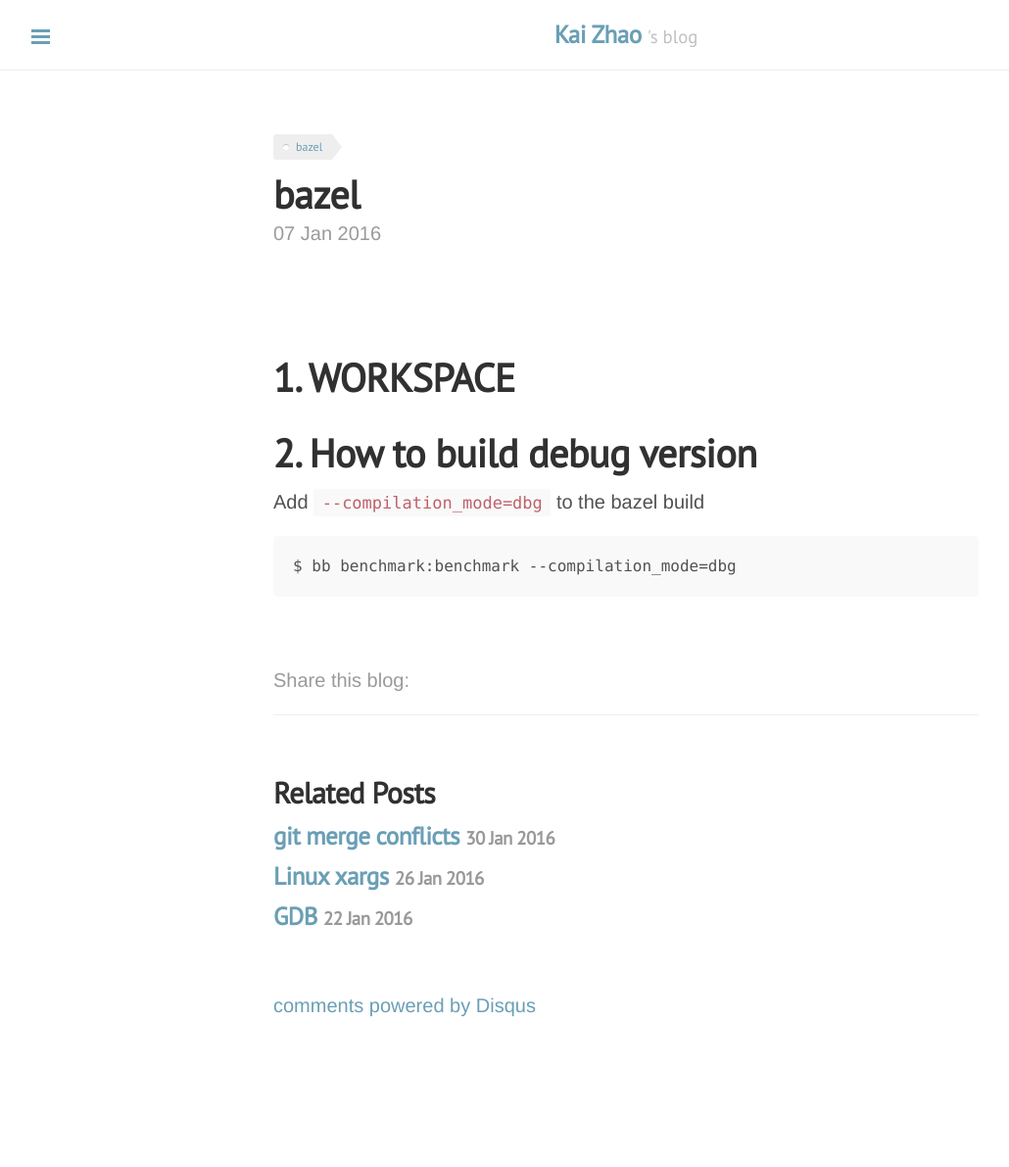
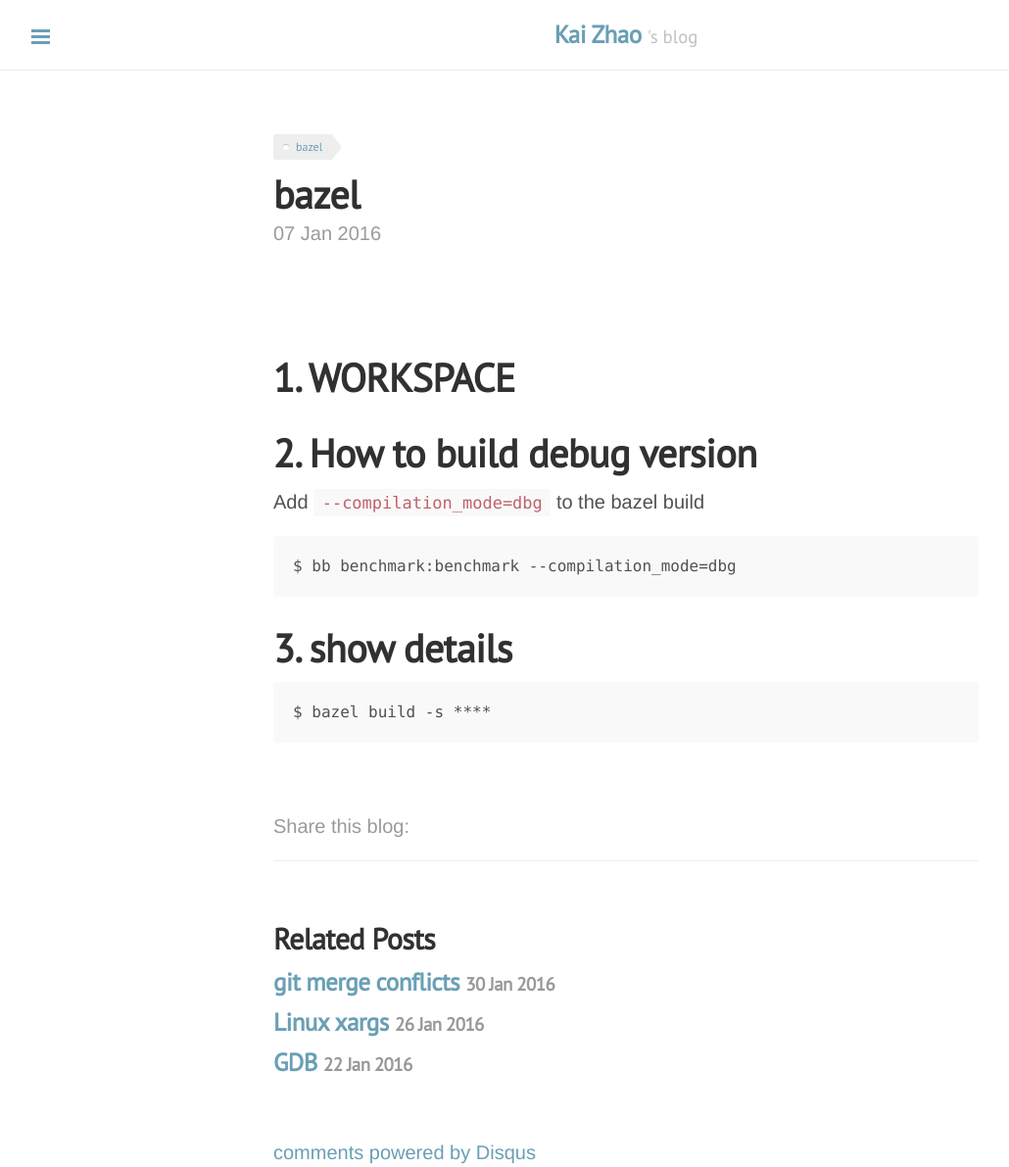
Before and after one commit to loverszhaokai/loverszhaokai.github.io, a Jekyll site: the page built from _posts/2016-01-07-bazel.md, in a window 1280 px wide. Shown: the whole page at 98% size, without its empty margins (1-1031 px from the left). Built offline with Jekyll 4.4.1, drawn with Linux system fonts in a browser that asks for light colours; nearby versions of some CDN libraries; comment, search, counter and statistics services are not loaded; before the commit the page ends 1041 px from its top, so only the background shows below that.

Commit message:
update bazel

```diff
--- a/_posts/2016-01-07-bazel.md
+++ b/_posts/2016-01-07-bazel.md
@@ -18,3 +18,9 @@ Add `--compilation_mode=dbg` to the bazel build
 ~~~
 $ bb benchmark:benchmark --compilation_mode=dbg
 ~~~
+
+# 3. show details
+
+~~~
+$ bazel build -s ****
+~~~
```
